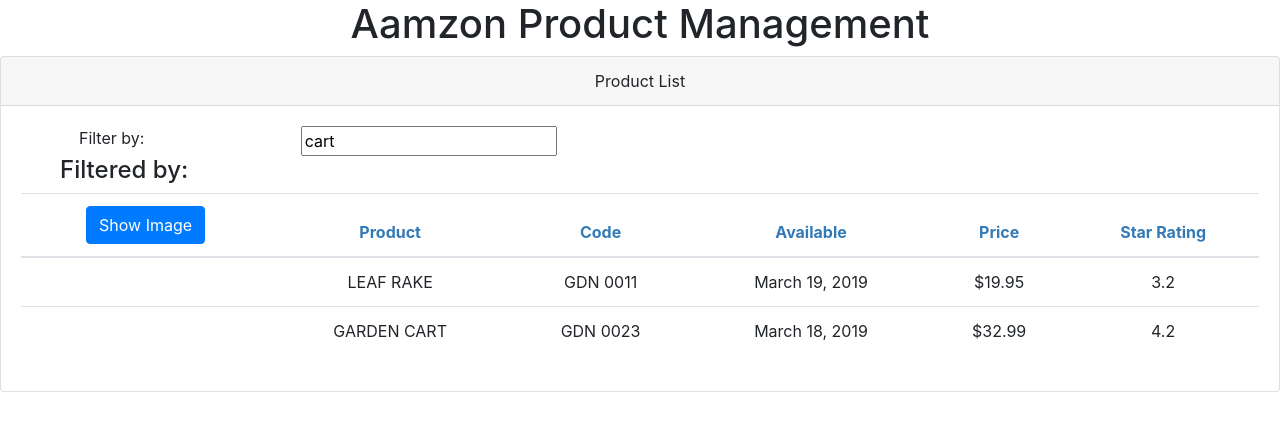
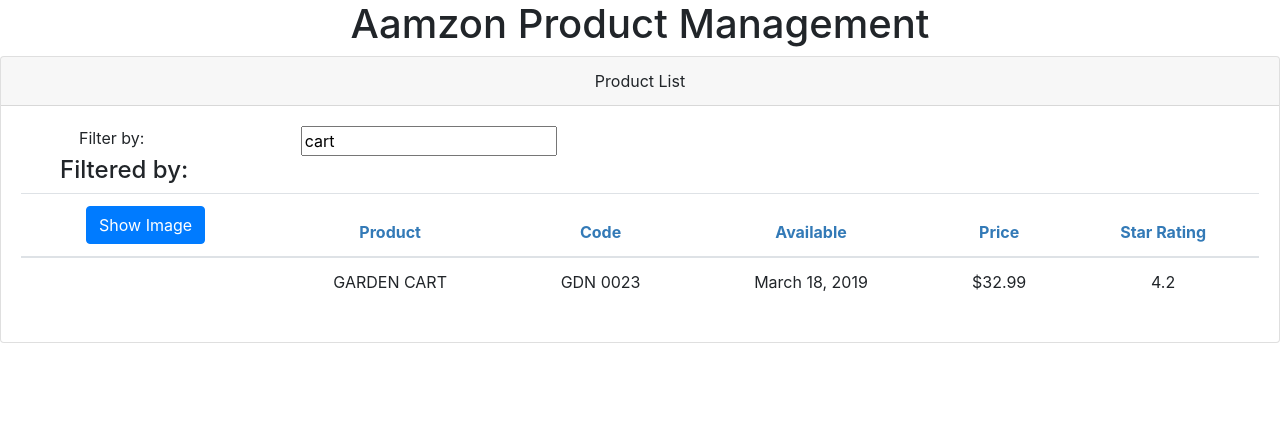
Before and after one commit to SandipPunalkar/Amazon-PM, an Angular app: page / in a window 1280 px wide. Shown: the top 430 px of the page. Built offline with nearby package versions, Linux system fonts and the light colour scheme.

Commit message:
Filtered list

```diff
--- a/src/app/products/product-list.component.html
+++ b/src/app/products/product-list.component.html
@@ -31,7 +31,7 @@
           </tr>
         </thead>
         <tbody>
-          <tr *ngFor="let product of products">
+          <tr *ngFor="let product of filteredProducts">
             <td>
               <img
                 *ngIf="showImage"
--- a/src/app/products/product-list.component.ts
+++ b/src/app/products/product-list.component.ts
@@ -38,9 +38,30 @@
     this.showImage = !this.showImage;
   }
 
-  listFilter = 'cart';
+  private _listFilter: string;
+  public get listFilter(): string {
+    return this._listFilter;
+  }
+  public set listFilter(value: string) {
+    this._listFilter = value;
+    this.filteredProducts = this.listFilter
+      ? this.performFilter(this.listFilter)
+      : this.products;
+  }
 
-  constructor() {}
+  performFilter(listFilter: string): IProduct[] {
+    listFilter = listFilter.toLocaleLowerCase();
+    return this.products.filter(
+      (product: IProduct) =>
+        product.productName.toLocaleLowerCase().indexOf(listFilter) !== -1
+    );
+  }
+  filteredProducts: IProduct[];
+
+  constructor() {
+    this.filteredProducts = this.products;
+    this.listFilter = 'cart';
+  }
 
   ngOnInit(): void {
     console.log('In OnInit');
```
